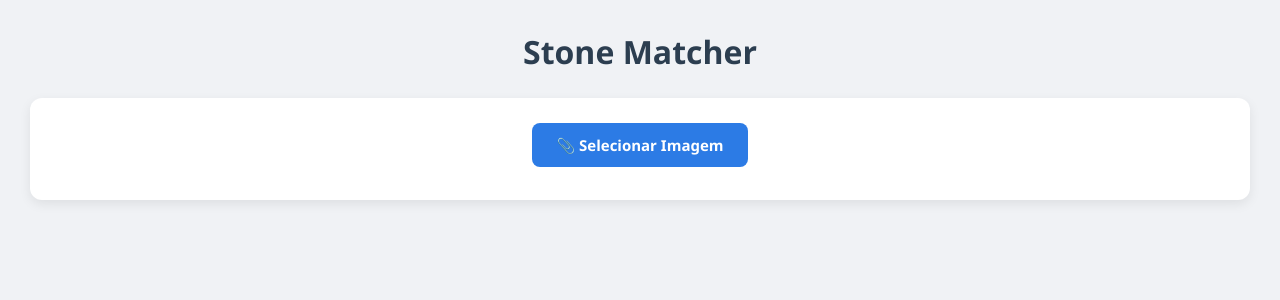
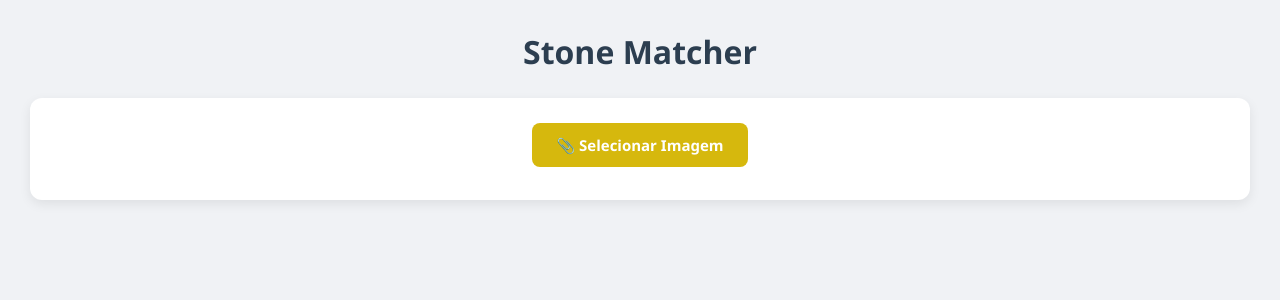
Before and after one commit to felipeJulhao/StoneMatch, a Flask app: page / in a window 1280 px wide. Shown: the top 300 px of the page. Run offline with Flask 3, Linux system fonts and the light colour scheme; parts of the project's set-up code (start-up, migrations or seed data) failed here and were passed over.

Commit message:
style: adiciona váriaveis de cores para o projeto

```diff
--- /dev/null
+++ b/static/reset.css
@@ -0,0 +1,6 @@
+/* Reset básico */
+* {
+    margin: 0;
+    padding: 0;
+    box-sizing: border-box;
+}
--- /dev/null
+++ b/static/root.css
@@ -0,0 +1,10 @@
+/* Cores padrões para o projeto Bela Pedra  */
+:root {
+    --cinza: #808080;
+    --grafite: #2F4F4F;
+    --dourado: #d6b80d;
+
+    --cinza-hover: #6e6e6e;
+    --grafite-hover: #1f3b3b;
+    --dourado-hover: #c1a900;
+}
--- a/static/style.css
+++ b/static/style.css
@@ -1,10 +1,3 @@
-/* Reset básico */
-* {
-    margin: 0;
-    padding: 0;
-    box-sizing: border-box;
-}
-
 body {
     font-family: 'Segoe UI', Arial, sans-serif;
     background: #f0f2f5;
@@ -26,7 +19,7 @@ input[type="file"] {
 .custom-file-upload {
     display: inline-block;
     padding: 12px 24px;
-    background: #2c7be5;
+    background: var(--dourado);
     color: white;
     border-radius: 8px;
     cursor: pointer;
--- a/templates/index.html
+++ b/templates/index.html
@@ -1,9 +1,20 @@
 <!DOCTYPE html>
 <html lang="pt-br">
   <head>
-    <meta charset="UTF-8">
+    <meta charset="UTF-8" />
     <title>Stone Matcher</title>
-    <link rel="stylesheet" href="{{ url_for('static', filename='style.css') }}">
+    <link
+      rel="stylesheet"
+      href="{{ url_for('static', filename='root.css') }}"
+    />
+    <link
+      rel="stylesheet"
+      href="{{ url_for('static', filename='reset.css') }}"
+    />
+    <link
+      rel="stylesheet"
+      href="{{ url_for('static', filename='style.css') }}"
+    />
   </head>
   <body>
     <h1>Stone Matcher</h1>
@@ -11,16 +22,24 @@
     <!-- Card do formulário -->
     <div class="card">
       <form method="POST" enctype="multipart/form-data" id="uploadForm">
-        <label for="image" class="custom-file-upload">📎 Selecionar Imagem</label>
-        <input type="file" id="image" name="image" accept="image/*" required
-               onchange="document.getElementById('uploadForm').submit()">
+        <label for="image" class="custom-file-upload"
+          >📎 Selecionar Imagem</label
+        >
+        <input
+          type="file"
+          id="image"
+          name="image"
+          accept="image/*"
+          required
+          onchange="document.getElementById('uploadForm').submit()"
+        />
       </form>
     </div>
 
     {% if annotated %}
     <div class="card results">
       <h2>Imagem Processada</h2>
-    <img src="{{ annotated }}" alt="Imagem anotada">
+      <img src="{{ annotated }}" alt="Imagem anotada" />
 
       <h2>Resultados</h2>
       <a href="/download_csv" class="btn-download">⬇ Baixar CSV</a>
```
Lines whose indentation alone changed are shown as unchanged.
